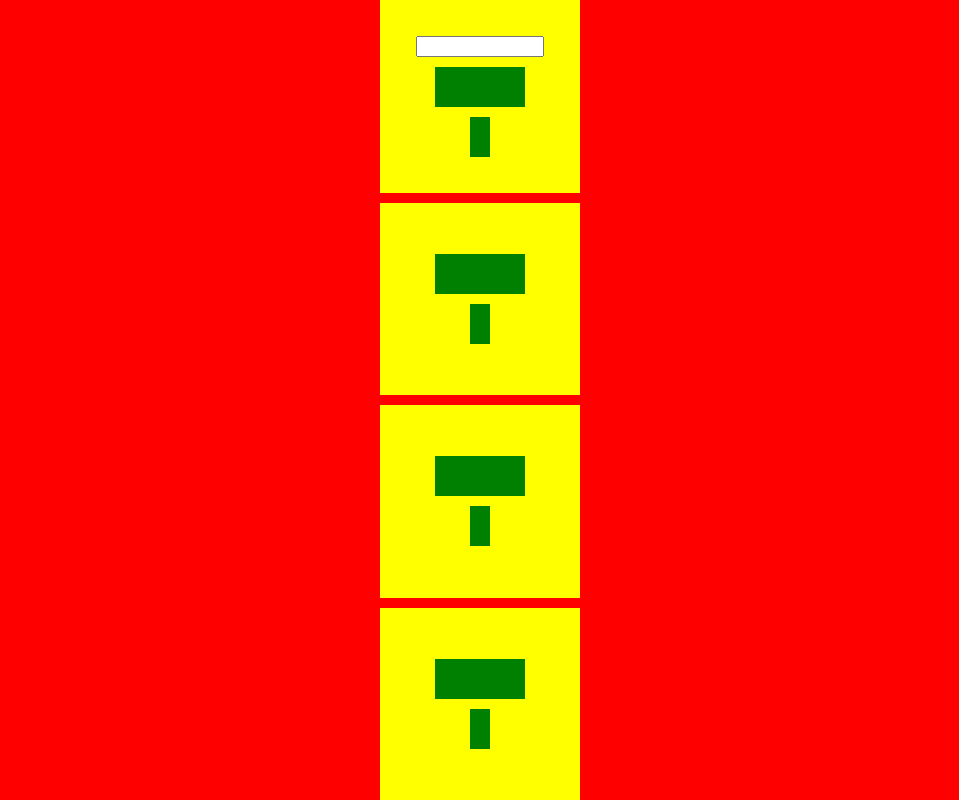
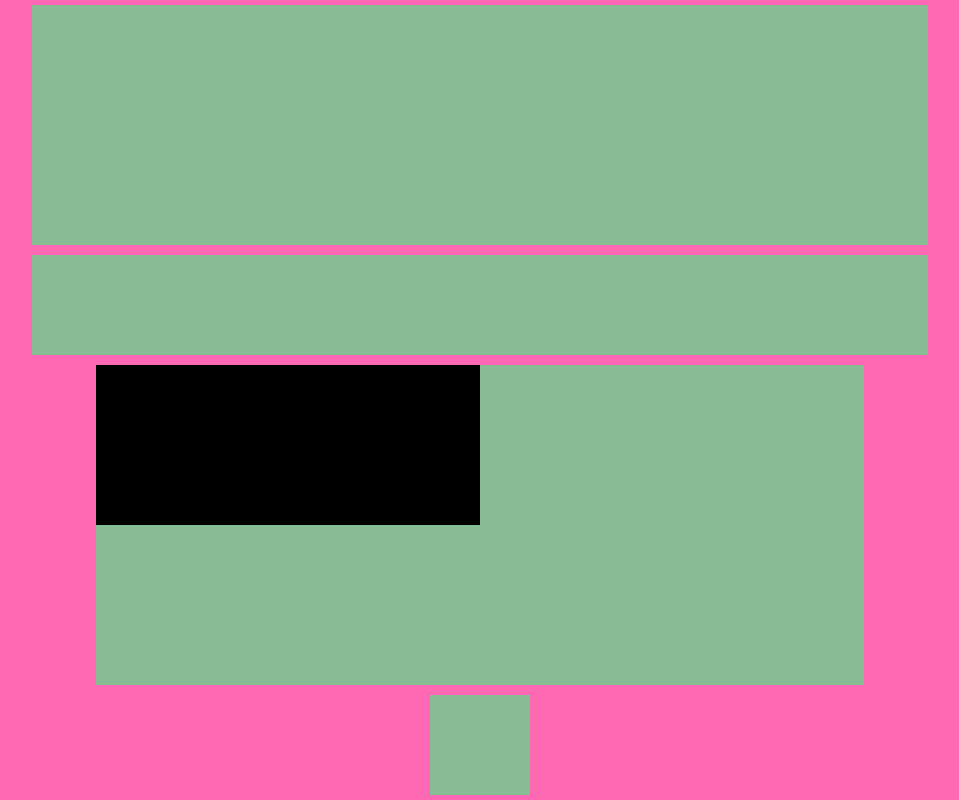
Before and after one commit to camilla-vikne/responsivt-design, a plain HTML site: page index.html in a window 1280 px wide. Shown: the whole page, without its empty margins (160-1119 px from the left). Drawn offline with Linux system fonts and the light colour scheme.

Commit message:
Added some measurements

```diff
--- a/index.html
+++ b/index.html
@@ -9,7 +9,7 @@
   <body>
     <main>
       <section id="top-section">
-        <input type="text" name="" id="" />
+        <!-- <input type="text" name="" id="" /> -->
         <article class="top-article"></article>
         <article class="bottom-article"></article>
       </section>
--- a/style.css
+++ b/style.css
@@ -1,13 +1,13 @@
 /* main, section, article, #top-section, #second-section,
 #third-section, #last-section, .top-article,.bottom-article */
-html {
+/* html {
   font-size: 30px;
-}
+} */
 * {
   margin: 0;
   box-sizing: border-box;
 }
-main {
+/* main {
   background-color: red;
   width: 100svw;
   height: 100svh;
@@ -40,4 +40,36 @@ article {
   background-color: green;
   height: 40px;
   width: 2em;
+} */
+main {
+  background-color: hotpink;
+  min-width: 100svw;
+  min-height: 100svh;
+  display: flex;
+  flex-flow: column nowrap;
+  justify-content: center;
+  align-items: center;
+  gap: 10px;
 }
+section {
+  background-color: #88bc95;
+  height: 100px;
+  width: 100px;
+}
+#top-section {
+  width: 70svw;
+  height: 30svh;
+}
+#second-section {
+  width: 70vw;
+  max-height: 300px;
+}
+#third-section {
+  min-width: 60svw;
+  min-height: 40svh;
+}
+#third-section .top-article {
+  width: 50%;
+  height: 50%;
+  background-color: black;
+}
```
